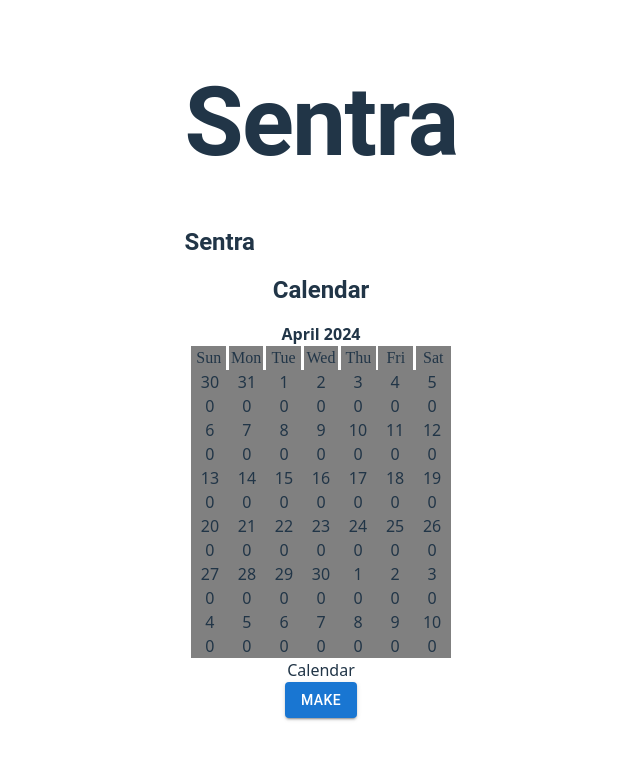
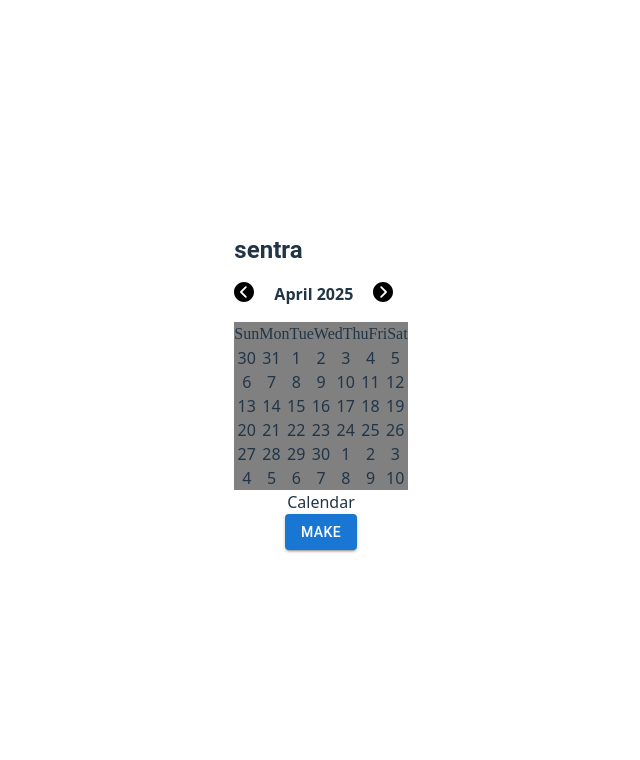
Before and after one commit to brthhule/bitcamp2025, a React (Vite) app in the folder front-end/: page / in a window 1280 px wide. Shown: the top 760 px of the page, without its empty margins (319-959 px from the left). Built offline with nearby package versions, Linux system fonts and the light colour scheme.

Commit message:
worked on HomeScreen a bit

```diff
--- a/front-end/src/App.jsx
+++ b/front-end/src/App.jsx
@@ -1,24 +1,18 @@
 import { Routes, Route } from 'react-router-dom';
 import HomeScreen from './screens/HomeScreen';
 import JournalEntryScreen from './screens/JournalEntryScreen';
+import GeneratedOutput from './screens/GeneratedOutput';
 import './App.css';
 import { Box, Typography } from '@mui/material';
 
 function App() {
   return (
     <Box>
-      <Box sx={{ p: 2 }}>
-        {/* Header */}
-        <Box sx={{ display: 'flex', justifyContent: 'space-between', alignItems: 'center', mb: 2 }}>
-          <Typography variant="h1" sx={{ fontWeight: 'bold' }}>
-            Sentra
-          </Typography>
-        </Box>
-      </Box>
-
       <Routes>
         <Route path="/" element={<HomeScreen />} />
         <Route path="/journal" element={<JournalEntryScreen />} />
+        <Route path="/output" element={<GeneratedOutput />} />
+
       </Routes>
     </Box>
   );
--- a/front-end/src/components/Day.jsx
+++ b/front-end/src/components/Day.jsx
@@ -7,9 +7,6 @@
  * @returns A component
  */
 function Day({dayInTheWeek, weekDayNumbers, daysWithinMonth}) {
-    console.log("Debug line:")
-    console.log({ weekDayNumbers, daysWithinMonth, dayInTheWeek });
-
     const navigate = useNavigate();
     /**
      * Example: 10/4/24
@@ -18,7 +15,6 @@
      * year: 24,
      * day: Fri
      */
-    console.log(weekDayNumbers)
     const date = weekDayNumbers[dayInTheWeek];
     // Is this day
     const isWithinMonth = daysWithinMonth[dayInTheWeek];
@@ -33,7 +29,6 @@
 
     /**When the day button/box is clicked, reset date to previous one, navigate to Day screen */
     function goToDayScren() {
-        console.log("Date clicked: " + date);
         prevDate.setMonth(currentDate.getMonth(), currentDate.getDate());
 
         let modifier = 0;
@@ -41,7 +36,7 @@
             modifier = (date < 15) ? 1 : -1;
         }
         currentDate.setMonth(currentDate.getMonth() + modifier, date)
-        console.log("Current date: " + currentDate)
+        console.log("Selected date: " + currentDate)
         localData.dayEventsNumber = dayEventsNumber;
         navigate('/journal')
     }
@@ -51,11 +46,6 @@
             <div className="dayTop">
                 <div className="topText">{weekDayNumbers[dayInTheWeek]}</div>
             </div>
-
-            <div className="bottomContainer">
-                <div className="bottomText">{dayEventsNumber}</div>
-            </div>
-
         </div>
     )
 }
--- a/front-end/src/components/WeekRow.jsx
+++ b/front-end/src/components/WeekRow.jsx
@@ -2,8 +2,6 @@
 import Day from './Day';
 
 function WeekRow({weekDayNumbers, daysWithinMonth}) {
-    console.log("Week row debug")
-    console.log({ weekDayNumbers, daysWithinMonth });
 
 
 
@@ -12,8 +10,6 @@
     }
 
     const days = [0, 1, 2, 3, 4, 5, 6];
-    console.log("Week row debug")
-    console.log({ weekDayNumbers, daysWithinMonth });
 
     function RenderColumns({dayInTheWeek}) {
         return (
--- a/front-end/src/screens/GeneratedOutput.jsx
+++ b/front-end/src/screens/GeneratedOutput.jsx
@@ -3,6 +3,8 @@
 
 export default function GeneratedOutput() {
     return (
-        <></>
+        <>
+        Output
+        </>
     )
 }
--- a/front-end/src/screens/HomeScreen.jsx
+++ b/front-end/src/screens/HomeScreen.jsx
@@ -1,27 +1,75 @@
 import { useNavigate } from "react-router-dom";
 import { Box, Typography, Button } from "@mui/material";
 import MonthDiv from "../components/MonthView";
+import localData from "../components/LocalData";
+import { convertMonthIndex } from "../util/utils";
+import { useState } from "react";
+import { useEffect } from "react";
+
+import "../styles/home-screen.css"
+
+
+
 
 export default function HomeScreen() {
     const navigate = useNavigate();
+    const [month, setMonth] = useState("");
+    const [year, setYear] = useState(0);
+
+    function updateLocDataMonth(newMonth) {
+        console.log("************************************")
+        console.log("Clicked" + newMonth)
+        localData.currentDate.setMonth(newMonth);
+        console.log("New month: " + localData.currentDate.getMonth())
+        setMonth(localData.currentDate.getMonth())
+        setYear(localData.currentDate.getFullYear())
+    }
+
+    function resetDate() {
+        localData.currentDate = new Date();
+        setMonth(localData.currentDate.getMonth())
+        setYear(localData.currentDate.getFullYear())
+    }
+
+    useEffect(() => {
+        setMonth(localData.currentDate.getMonth())
+        setYear(localData.currentDate.getFullYear())
+      }, []);
 
     return (
         <Box sx={{ p: 2 }}>
             {/* Header */}
             <Box sx={{ display: 'flex', justifyContent: 'space-between', alignItems: 'flex-start', mb: 2 }}>
                 <Typography variant="h5" sx={{ fontWeight: 'bold' }}>
-                    Sentra
+
+                    <div style={{display: "flex", alignContent: "center"}}>
+                        <div className="reset-date" onClick={() => resetDate()}>
+                            sentra
+                        </div>
+                    </div>
+
+
                 </Typography>
             </Box>
 
             {/* Calendar */}
             <Box>
-                <Typography variant="h5" sx={{ fontWeight: 'bold', mb: 2 }}>
-                    Calendar
-                </Typography>
-                <Typography variant="h7" sx={{ fontWeight: 'bold', mb: 2 }}>
-                    April 2024
-                </Typography>
+
+
+                <div style={{display: "flex"}}>
+                    <div className="prev-month" onClick={() => updateLocDataMonth(localData.currentDate.getMonth() - 1)}>
+                        <img src="/arrow-image.svg" style={{width: 20}}/>
+                    </div>
+                    <div style={{width: 20}}/>
+                    <Typography variant="h7" sx={{ fontWeight: 'bold', mb: 2 }}>
+                        {convertMonthIndex(month) + " " + year}
+                    </Typography>
+                    <div style={{width: 20}}/>
+                    <div className="next-month" onClick={() => updateLocDataMonth(localData.currentDate.getMonth() + 1)}>
+                        <img src="/arrow-image.svg" style={{width: 20, transform: "scaleX(-1)"}}/>
+                    </div>
+                </div>
+
 
                 <MonthDiv/>
 
--- a/front-end/src/screens/JournalEntryScreen.jsx
+++ b/front-end/src/screens/JournalEntryScreen.jsx
@@ -1,14 +1,17 @@
 import { useState } from "react"
 import { useNavigate } from "react-router-dom";
 import "../styles/journalentry.css"
-import { getDate } from "../model";
 import { useEffect } from "react";
+import localData from "../components/LocalData";
+import { convertMonthIndex } from "../util/utils";
 
 export default function JournalEntryScreen() {
     const navigate = useNavigate();
 
     const [inputValue, setInputValue] = useState('');
-    const [date, setDate] = useState('');
+    const [monthIndex, setMonthIndex] = useState(0);
+    const [date, setDate] = useState(0)
+    const [year, setYear] = useState(0);
 
     const handleChange = (e) => {
         setInputValue(e.target.value);
@@ -18,25 +21,26 @@
         console.log(inputValue)
     }
 
+
     useEffect(() => {
-        getDate().then(date => {
-          setDate(date); // for example
-        });
+        setMonthIndex(localData.currentDate.getMonth());
+        setYear(localData.currentDate.getFullYear());
+        setDate(localData.currentDate.getDate());
       }, []);
 
     return (
         <div className="container">
-            <div className="date">{date}</div>
+            <div className="date">{convertMonthIndex(monthIndex) + " " + date + ", " + year}</div>
 
             <div className = "text-input">
                 <input type="text" value={inputValue} onChange={handleChange} />
             </div>
             <div className = "create-container">
-            <Box onClick={() => navigate("/output")} sx={{ cursor: "pointer",  mb: 2 }}>
+            <div onClick={() => navigate("/output")} sx={{ cursor: "pointer",  mb: 2 }}>
                 <div className="create" onClick={() => updateContent()}>
                     Create
                 </div>
-            </Box>
+            </div>
             </div>
 
         </div>
--- /dev/null
+++ b/front-end/src/styles/home-screen.css
@@ -0,0 +1,5 @@
+.prev-month:hover,
+.next-month:hover,
+.reset-date:hover {
+  cursor: pointer;
+}
--- /dev/null
+++ b/front-end/src/util/utils.jsx
@@ -0,0 +1,5 @@
+export function convertMonthIndex(monthIndex) {
+    // Add error handling for bounds
+    const months = ["January", "February", "March", "April", "May", "June", "July", "August", "September", "October", "November", "December"];
+    return months[monthIndex];
+}
```
Also changed, not shown: front-end/src/components/MonthView.jsx (+2 -7 lines), front-end/public/arrow-image.svg (added).
